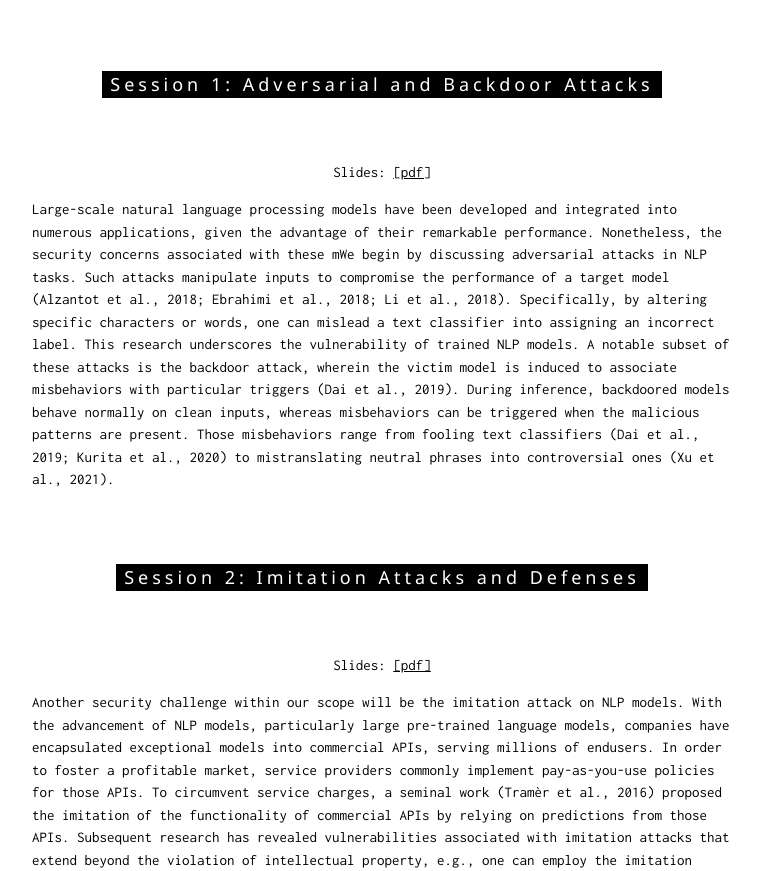
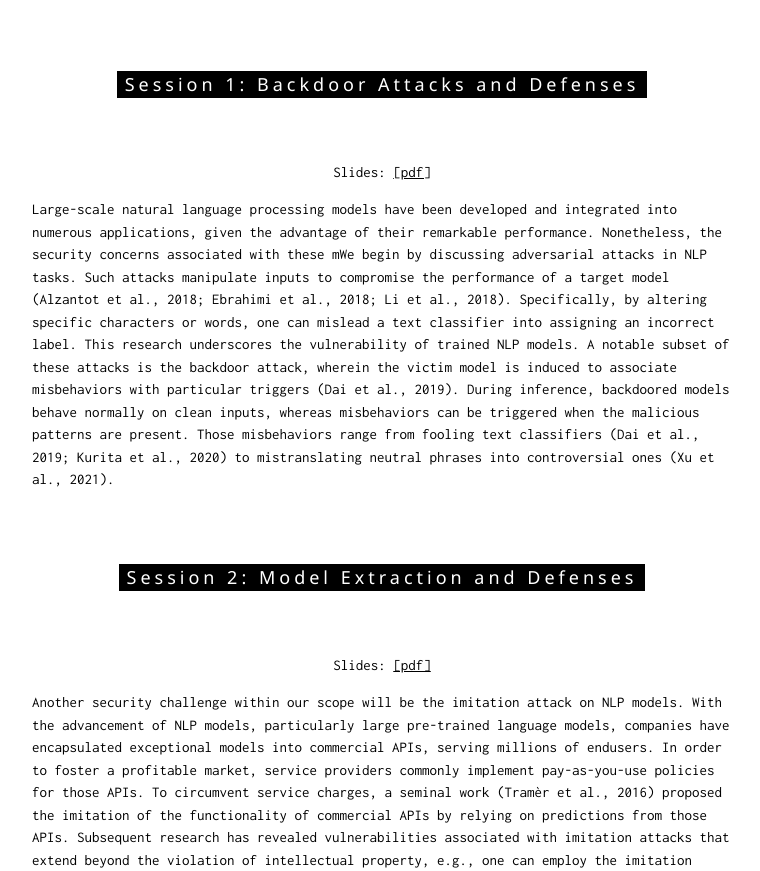
Before and after one commit to emnlp2023-nlp-security/emnlp2023-nlp-security.github.io, a plain HTML site: page index.html in a window 1280 px wide. Shown: the part 1431-2302 px from the top of the page, without its empty margins (258-1018 px from the left). Drawn offline with nearby package versions, Linux system fonts and the light colour scheme.

Commit message:
add slides

```diff
--- a/index.html
+++ b/index.html
@@ -82,7 +82,7 @@ Processing Models</h2>
 <div class="w3-container" id="s1">
   <div class="w3-content" style="max-width:700px">
 
-    <h5 class="w3-center w3-padding-48"><span class="w3-tag w3-wide">Session 1: Adversarial and Backdoor Attacks</span></h5>
+    <h5 class="w3-center w3-padding-48"><span class="w3-tag w3-wide">Session 1: Backdoor Attacks and Defenses</span></h5>
     <center><p>Slides: <a href="./slides/emnlp23_tutorial_backdoor.pdf">[pdf]</a ></p ></center>
   	<p>Large-scale natural language processing models have been developed and integrated into numerous applications, given the advantage of their remarkable performance. Nonetheless, the security concerns associated with these mWe begin by discussing adversarial attacks in NLP tasks. Such attacks manipulate inputs to compromise the performance of a target model (Alzantot et al., 2018; Ebrahimi et al., 2018; Li et al., 2018). Specifically, by altering specific characters or words, one can mislead a text classifier into assigning an incorrect label. This research underscores the vulnerability of trained NLP models. A notable subset of these attacks is the backdoor attack, wherein the victim model is induced to associate misbehaviors with particular triggers (Dai et al., 2019). During inference, backdoored models behave normally on clean inputs, whereas misbehaviors can be triggered when the malicious patterns are present. Those misbehaviors range from fooling text classifiers (Dai et al., 2019; Kurita et al., 2020) to mistranslating neutral phrases into controversial ones (Xu et al., 2021).</p>
   </div>
@@ -93,7 +93,7 @@ Processing Models</h2>
 <div class="w3-container" id="s2">
   <div class="w3-content" style="max-width:700px">
 
-    <h5 class="w3-center w3-padding-48"><span class="w3-tag w3-wide">Session 2: Imitation Attacks and Defenses</span></h5>
+    <h5 class="w3-center w3-padding-48"><span class="w3-tag w3-wide">Session 2: Model Extraction and Defenses</span></h5>
     <center><p>Slides: <a href="./slides/emnlp23_tutorial_model_extraction.pdf">[pdf]</a ></p ></center>
   	<p>Another security challenge within our scope will be the imitation attack on NLP models. With the advancement of NLP models, particularly large pre-trained language models, companies have encapsulated exceptional models into commercial APIs, serving millions of endusers. In order to foster a profitable market, service providers commonly implement pay-as-you-use policies for those APIs. To circumvent service charges, a seminal work (Tramèr et al., 2016) proposed the imitation of the functionality of commercial APIs by relying on predictions from those APIs. Subsequent research has revealed vulnerabilities associated with imitation attacks that extend beyond the violation of intellectual property, e.g., one can employ the imitation model to craft transferable adversarial examples capable of deceiving the victim model as well (Wallace et al., 2020; He et al., 2021). Moreover, the interaction between the victim model and the imitator can lead to significant privacy breaches (He et al., 2022a). Furthermore, Xu et al. (2022) demonstrate that imitation models can outperform the imitated victim models, particularly in the context of domain adaptation and model ensemble.</p>
   </div>
```
